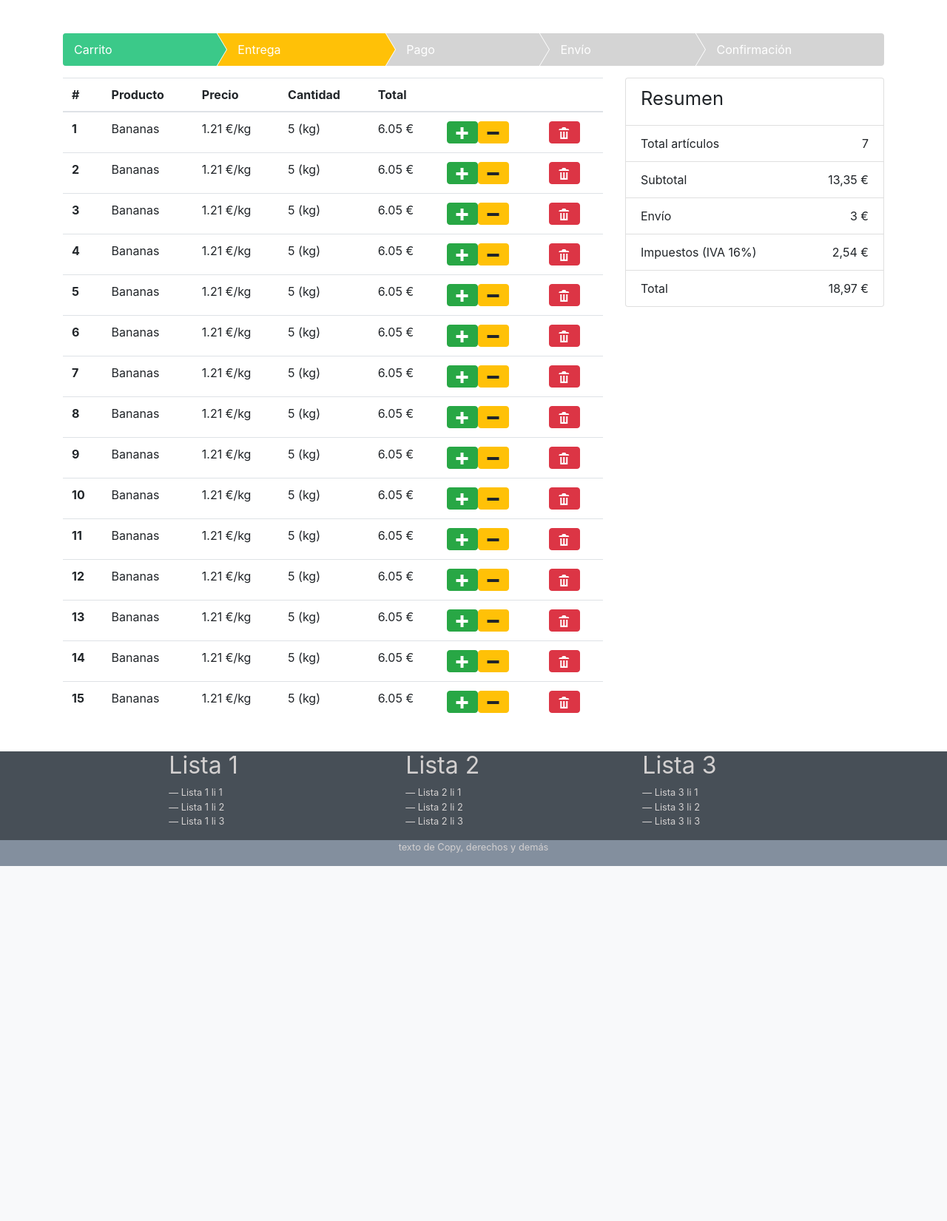
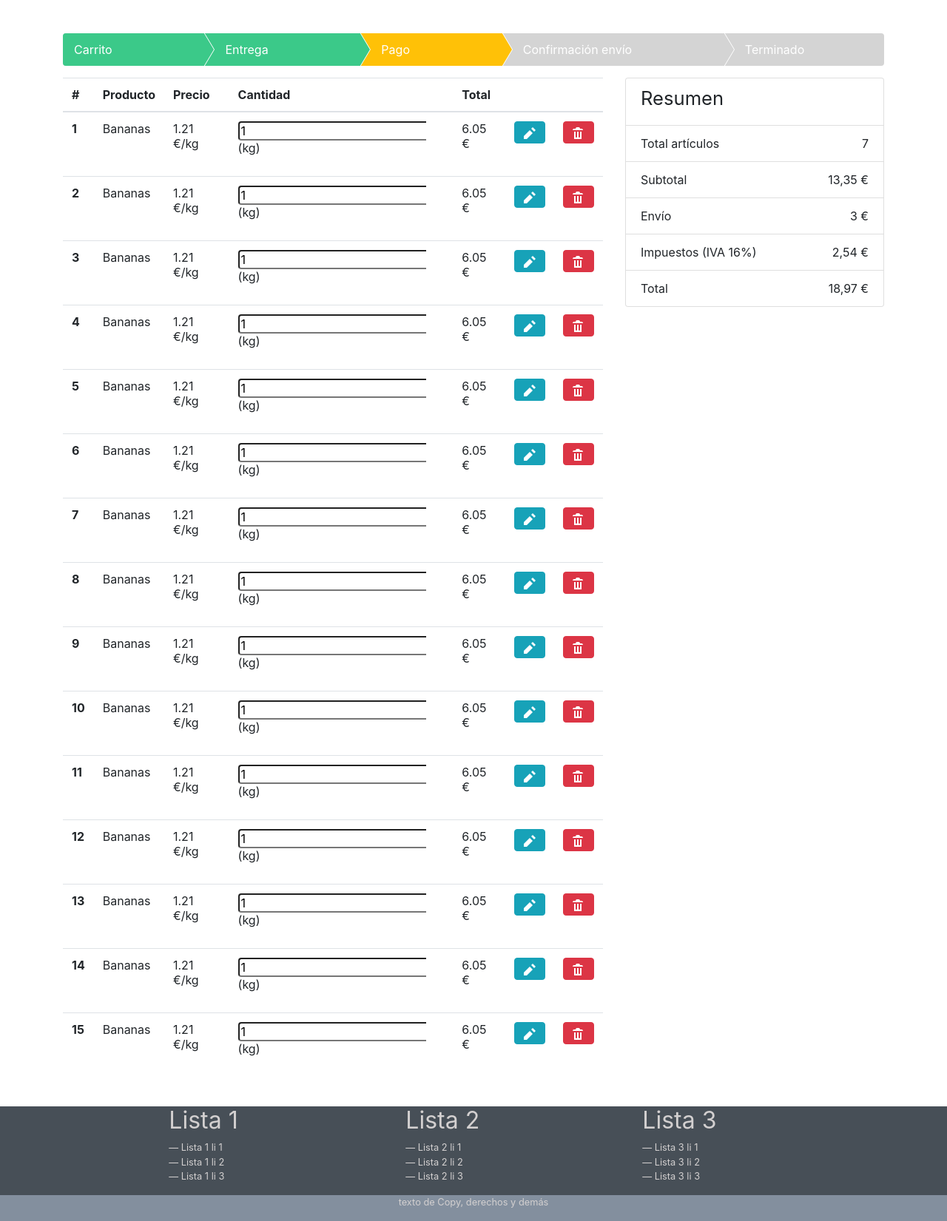
Before and after one commit to ipradasgomez/melonshop, a PHP site: page /cart.php in a window 1280 px wide. Shown: the part 80-1731 px from the top of the page at 74% size. Before the commit the page ends 1251 px from the top, so only its background shows below. Run offline with PHP 8.4, Linux system fonts and the light colour scheme; style sheets or scripts are compiled from the project's sources.

Commit message:
Creado facivon

```diff
--- a/web/templates/breadcrumb.tpl
+++ b/web/templates/breadcrumb.tpl
@@ -1,7 +1,7 @@
 <ul class="breadcrumb col-12 d-flex">
-    <li class="completed flex-fill" ><div class="col-12">Carrito</div></li>
-    <li class="active flex-fill"><div class="col-12">Entrega</div></li>
-    <li class="flex-fill"> <div class="col-12">Pago</div></li>
-    <li class="flex-fill"><div class="col-12">Envío</div></li>
-    <li class="flex-fill"><div class="col-12">Confirmación</div></li>
+    <li class="{if $step gt "1"}completed{/if}{if $step eq "1"}active{/if} flex-fill" ><div class="col-12">Carrito</div></li>
+    <li class="{if $step gt "2"}completed{/if}{if $step eq "2"}active{/if} flex-fill"><div class="col-12">Entrega</div></li>
+    <li class="{if $step gt "3"}completed{/if}{if $step eq "3"}active{/if} flex-fill"> <div class="col-12">Pago</div></li>
+    <li class="{if $step gt "4"}completed{/if}{if $step eq "4"}active{/if} flex-fill"><div class="col-12">Confirmación envío</div></li>
+    <li class="{if $step gt "5"}completed{/if}{if $step eq "5"}active{/if} flex-fill"><div class="col-12">Terminado</div></li>
 </ul>
--- a/web/templates/cart.tpl
+++ b/web/templates/cart.tpl
@@ -2,7 +2,7 @@
 usuarioConectado=$usuarioConectado}
 <div class="row">
   <div class="col-12">
-      {include file="breadcrumb.tpl" step="1"}
+    {include file="breadcrumb.tpl" step="3"}
   </div>
   <div class="col-8">
     <div class="table-responsive">
@@ -24,11 +24,15 @@ usuarioConectado=$usuarioConectado}
             <th scope="row">{$foo}</th>
             <td>Bananas</td>
             <td>1.21 €/kg</td>
-            <td>5 (kg)</td>
+            <td>
+              <form><input type="hidden" name="pid" value="pid"><input type="number" min="1" value="1" class=" inputCant"
+                  placeholder="Cantidad">(kg)</form>
+            </td>
             <td>6.05 €</td>
-            <td><button type="button" class="btn btn-success"><span class="oi oi-plus"></span></button><button type="button"
-                class="btn btn-warning"><span class="oi oi-minus"></span></button></td>
-            <td><button type="button" class="btn btn-danger"><span class="oi oi-trash"></span></button></td>
+            <td><button type="button" class="btn btn-info" data-toggle="tooltip"
+              data-placement="top" title="Aplicar cambios"><span class="oi oi-pencil"></span></button></td>
+            <td><button type="button" class="btn btn-danger" data-toggle="tooltip"
+              data-placement="top" title="Eliminar del carrito"><span class="oi oi-trash"></span></button></td>
           </tr>
           {/for}
         </tbody>
@@ -43,7 +47,8 @@ usuarioConectado=$usuarioConectado}
       <li class="list-group-item d-flex justify-content-between"><span>Total artículos</span><span>7</span> </li>
       <li class="list-group-item d-flex justify-content-between"><span>Subtotal</span><span>13,35 €</span> </li>
       <li class="list-group-item d-flex justify-content-between"><span>Envío</span><span>3 €</span> </li>
-      <li class="list-group-item d-flex justify-content-between"><span>Impuestos (IVA 16%)</span><span>2,54 €</span> </li>
+      <li class="list-group-item d-flex justify-content-between"><span>Impuestos (IVA 16%)</span><span>2,54 €</span>
+      </li>
       <li class="list-group-item d-flex justify-content-between"><span>Total</span><span>18,97 €</span> </li>
     </ul>
   </div>
--- a/web/templates/header.tpl
+++ b/web/templates/header.tpl
@@ -5,6 +5,7 @@
     <meta name="viewport" content="width=device-width, initial-scale=1.0">
     <meta http-equiv="X-UA-Compatible" content="ie=edge">
     <title>{$title}</title>
+    <link rel="icon" href="../resources/gallery/favicon.ico?v=2" type="image/x-icon" />
     <link rel="stylesheet" href="../resources/css/bootstrap.min.css">
     <link rel="stylesheet" href="../resources/css/open-iconic-bootstrap.css">
     <link rel="stylesheet" href="../resources/css/mystyles.css">
```
Also changed, not shown: resources/gallery/favicon.ico (added).
